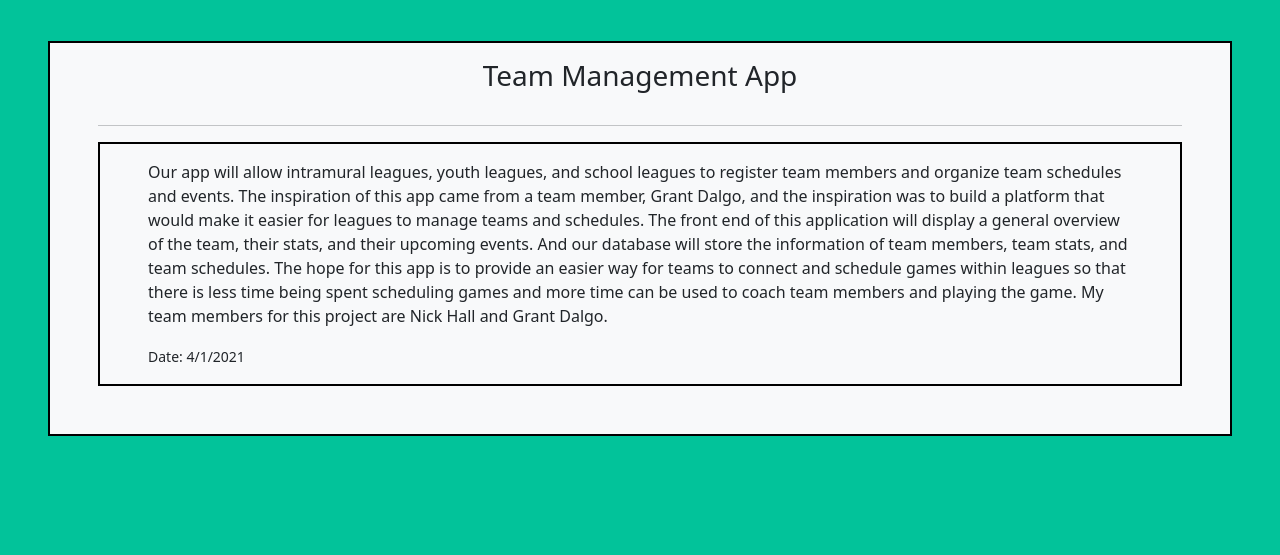
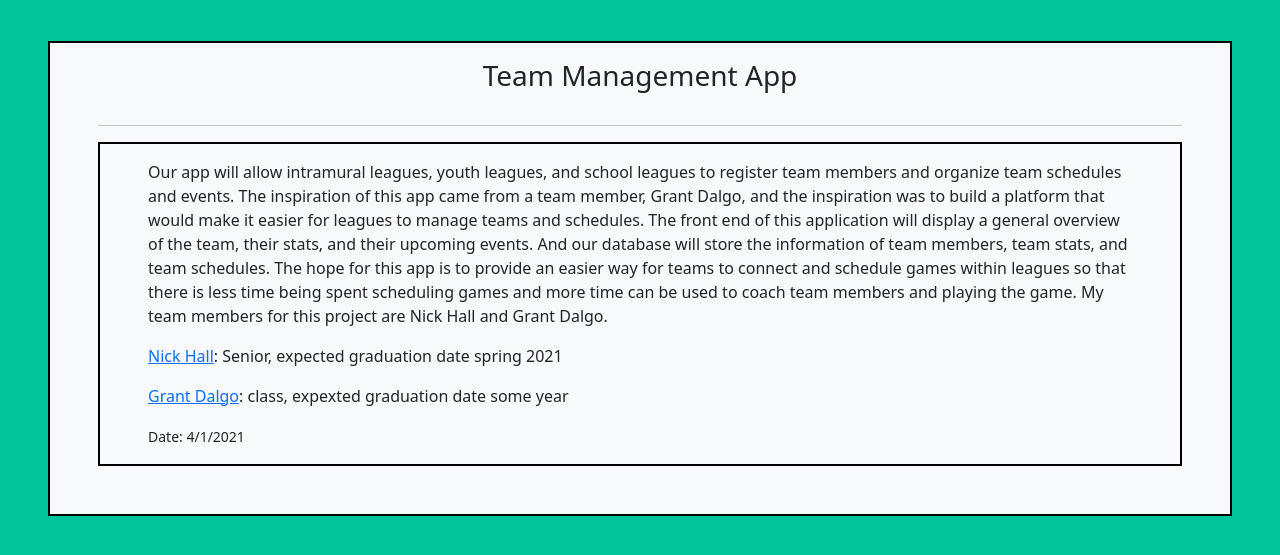
Before and after one commit to dustinb104/portfolio-page, a plain HTML site: page articles/final-project-proposal-article.html in a window 1280 px wide. Shown: the part 63-618 px from the top of the page. Drawn offline with Linux system fonts and the light colour scheme; files whose address does not match are found by name.

Commit message:
Editing proposal for CSCI final project

```diff
--- a/articles/final-project-proposal-article.html
+++ b/articles/final-project-proposal-article.html
@@ -58,6 +58,8 @@
 
                 <div class="px-5 pb-3 pt-3 art-border">
                     <p> Our app will allow intramural leagues, youth leagues, and school leagues to register team members and organize team schedules and events. The inspiration of this app came from a team member, Grant Dalgo, and the inspiration was to build a platform that would make it easier for leagues to manage teams and schedules. The front end of this application will display a general overview of the team, their stats, and their upcoming events. And our database will store the information of team members, team stats, and team schedules. The hope for this app is to provide an easier way for teams to connect and schedule games within leagues so that there is less time being spent scheduling games and more time can be used to coach team members and playing the game. My team members for this project are Nick Hall and Grant Dalgo.</p>
+                    <p><a href="https://nhall1013.github.io/Nick-Hall-Portfolio-Site/index.html" target="blank">Nick Hall</a>: Senior, expected graduation date spring 2021</p>
+                    <p><a href="#" target="blank">Grant Dalgo</a>: class, expexted graduation date some year</p>
                     <small>Date: 4/1/2021</small>
                 </div>
             </article>
```
